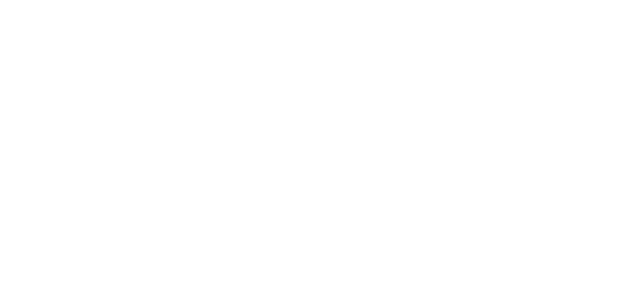
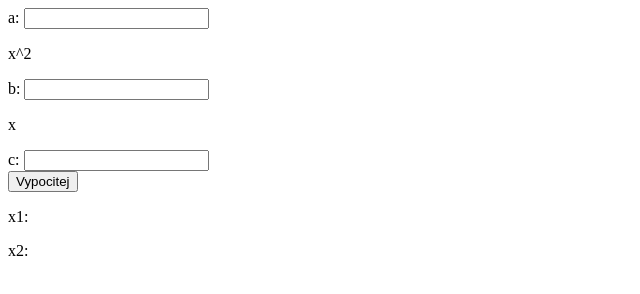
Before and after one commit to adamkankovsky/kv_funkce, a plain HTML site: page index.html in a window 1280 px wide. Shown: the whole page, without its empty margins (0-640 px from the left). Drawn offline with Linux system fonts and the light colour scheme.

Commit message:
hotova kalkulacka

```diff
--- a/app.js
+++ b/app.js
@@ -9,3 +9,29 @@ if ('serviceWorker' in navigator) {
             });
     })
 }
+
+function calculate(){
+    const a = document.getElementById("a").value;
+    const b = document.getElementById("b").value;
+    const c = document.getElementById("c").value;
+
+    let res1;
+    let res2;
+
+    let disc = (b * b) - (4 * a * c)
+
+    if (disc >= 0){
+        if (disc == 0){
+            res1 = (-b) / (2 * a)
+            res2 = (-b) / (2 * a)
+        } else {
+            res1 = (-b + Math.sqrt(disc)) / (2 * a)
+            res2 = (-b - Math.sqrt(disc)) / (2 * a)
+        }
+        } else {
+        res1 = "nelze najit vysledek v poli realnych cisel";
+    }
+
+    document.getElementById('x1').innerText = res1;
+    document.getElementById('x2').innerText = res2;
+}
--- a/index.html
+++ b/index.html
@@ -1,5 +1,6 @@
 <!DOCTYPE html>
 <html lang="en">
+
 <head>
     <meta charset="UTF-8">
     <meta name="viewport" content="width=device-width, initial-scale=1.0">
@@ -8,7 +9,28 @@
     <link rel="manifest" href="manifest.json">
     <script src="app.js"></script>
 </head>
+
 <body>
-
+    <form>
+        <div>
+            <label for="a">a:</label>
+            <input type="number" id="a" name="a" />
+            <p>x^2</p>
+        </div>
+        <div>
+            <label for="b">b:</label>
+            <input type="number" id="b" name="b" />
+            <p>x</p>
+        </div>
+        <div>
+            <label for="c">c:</label>
+            <input type="number" id="c" name="c" />
+        </div>
+        <input type="button" id="vypocet" value="Vypocitej" onclick="calculate()">
+        <p>x1:</p>
+        <label id="x1" name="x1"></label>
+        <p>x2:</p>
+        <label id="x2" name="x2"></label>
+    </form>
 </body>
 </html>
```
